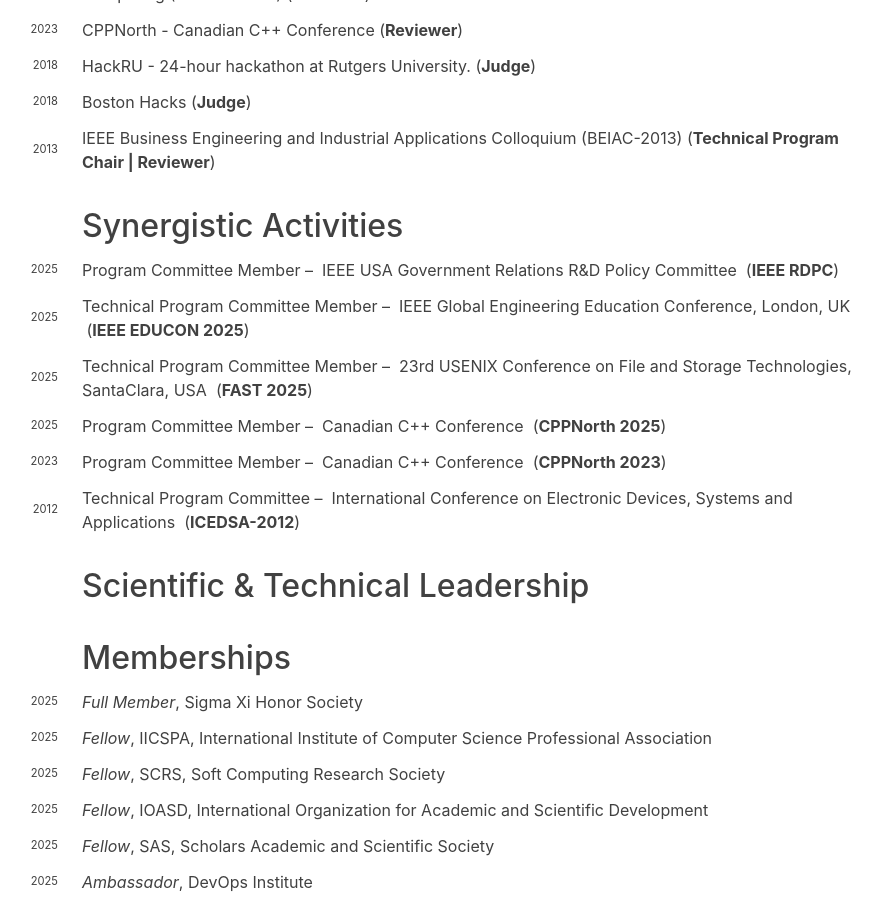
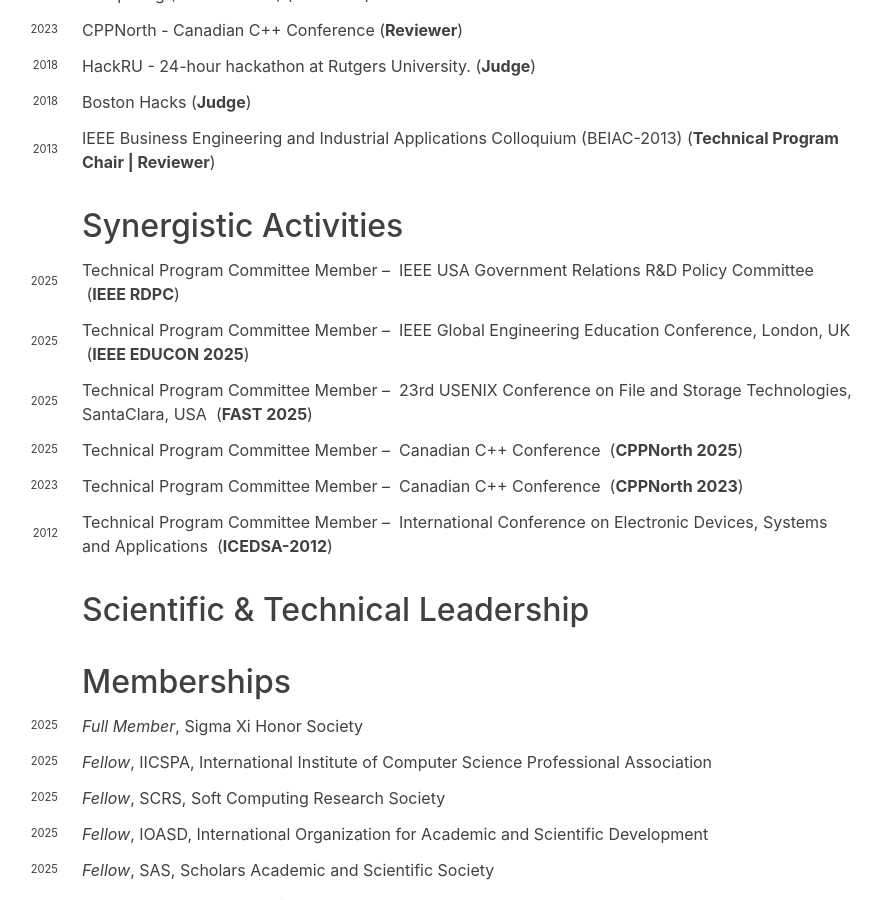
Before and after one commit to hariharanragothaman/hariharanragothaman.github.io, a Jekyll site: the page built from cv.md, in a window 1280 px wide and 900 px high, scrolled down 6853 px. Shown: the whole window, without its empty margins (250-1131 px from the left). Built offline with Jekyll 4.4.1, drawn with Linux system fonts in a browser that asks for light colours; nearby versions of some CDN libraries; some web fonts are replaced.

Commit message:
Polishes and Updates

```diff
--- a/_data/pc.yaml
+++ b/_data/pc.yaml
@@ -1,6 +1,6 @@
 - venue: IEEE USA Government Relations R&D Policy Committee
   venue-shorthand: IEEE RDPC
-  position: Program Committee Member
+  position: Technical Program Committee Member
   years:
     - year: 2025
       url: https://ieeeusa.org/committees/rdpc/
@@ -21,21 +21,21 @@
 
 - venue: Canadian C++ Conference
   venue-shorthand: CPPNorth 2025
-  position: Program Committee Member
+  position: Technical Program Committee Member
   years:
     - year: 2025
       url: https://cppnorth.ca/
 
 - venue: Canadian C++ Conference
   venue-shorthand: CPPNorth 2023
-  position: Program Committee Member
+  position: Technical Program Committee Member
   years:
     - year: 2023
       url: https://cppnorth.ca/
 
 - venue: International Conference on Electronic Devices, Systems and Applications
   venue-shorthand: ICEDSA-2012
-  position: Technical Program Committee
+  position: Technical Program Committee Member
   years:
     - year: 2012
       url: https://ieeexplore.ieee.org/xpl/conhome/6504611/proceeding
```
